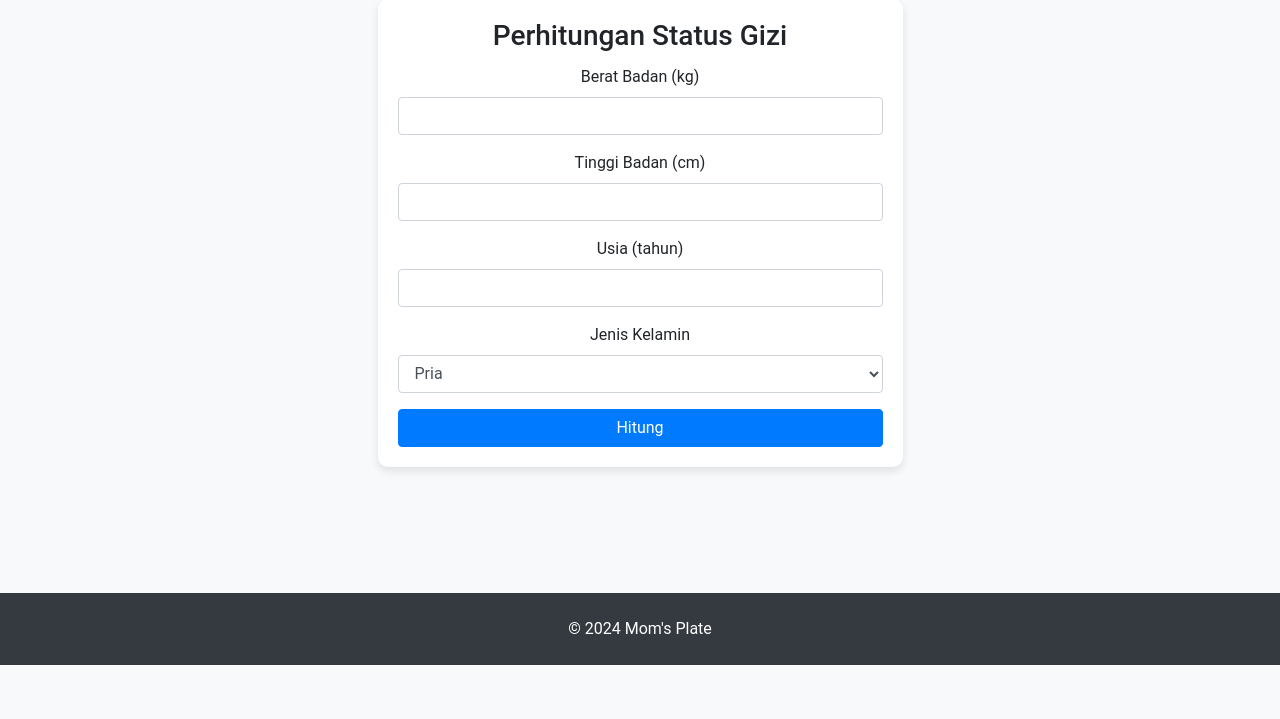
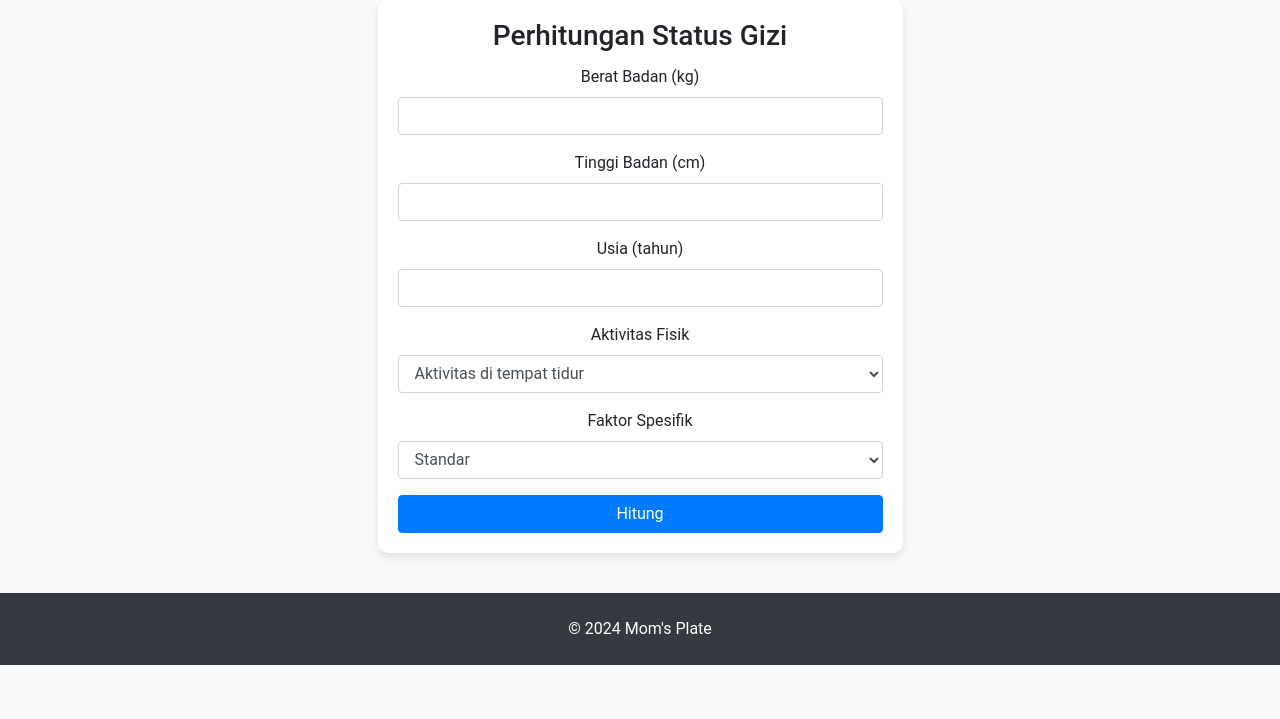
Before and after one commit to deaamelias/momsplatepkm, a PHP site: page /cekkg.php in a window 1280 px wide. Shown: the part 135-854 px from the top of the page. Run offline with PHP 8.4, Linux system fonts and the light colour scheme; some libraries are stand-ins or nearby versions.

Commit message:
perhitungan

```diff
--- a/cekkg.php
+++ b/cekkg.php
@@ -93,14 +93,25 @@
         <input type="number" class="form-control" id="usia" name="usia" required>
     </div>
     <div class="form-group">
-                            <label for="jenis_kelamin">Jenis Kelamin</label>
-                            <select class="form-control" id="jenis_kelamin" name="jenis_kelamin" required>
-                                <option value="pria">Pria</option>
-                                <option value="wanita">Wanita</option>
+        <label for="aktivitas">Aktivitas Fisik</label>
+        <select class="form-control" id="aktivitas" name="aktivitas" required>
+        <option value="tidur">Aktivitas di tempat tidur</option>
+            <option value="ringan">Ringan</option>
+            <option value="sedang">Sedang</option>
+            <option value="berat">Berat</option>
+        </select>
+    </div>
+    <div class="form-group">
+        <label for="fs">Faktor Spesifik</label>
+        <select class="form-control" id="fs" name="fs" required>
+            <option value="standar">Standar</option>
+            <option value="hamil">Hamil</option>
+            <option value="menyusui">Menyusui</option>
         </select>
     </div>
     <button type="submit" class="btn btn-primary btn-block">Hitung</button> <!-- Mengubah tombol menjadi full width -->
 </form>
+
                 </div>
             </div>
         </div>
--- a/hasilcekgizi.php
+++ b/hasilcekgizi.php
@@ -84,7 +84,9 @@
                 echo "<p><strong>Berat Badan:</strong> $berat kg</p>";
                 echo "<p><strong>Tinggi Badan:</strong> $tinggi cm</p>";
                 echo "<p><strong>Indeks Massa Tubuh (IMT):</strong> " . number_format($imt, 2) . "</p>";
-                echo "<p><strong>Status Gizi:</strong> $status</p>";
+                echo "<p><strong>Status Gizi:</strong> <span style='color: green;'>$status</span></p>";
+
+
                 ?>
             </div>
 
```
Also changed, not shown: cekgizi.php (+4 -4 lines), hasilcekkg.php (+36 -5 lines). Lines whose indentation alone changed are shown as unchanged.
